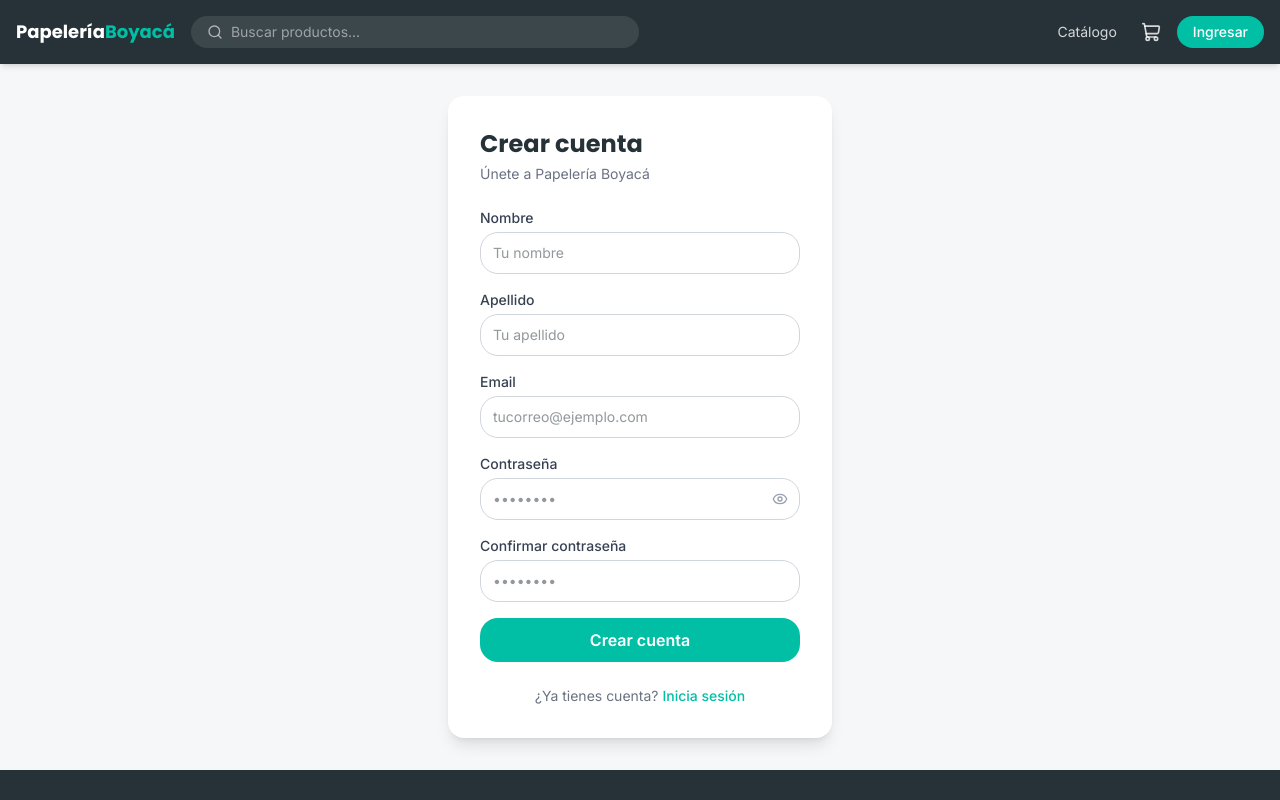
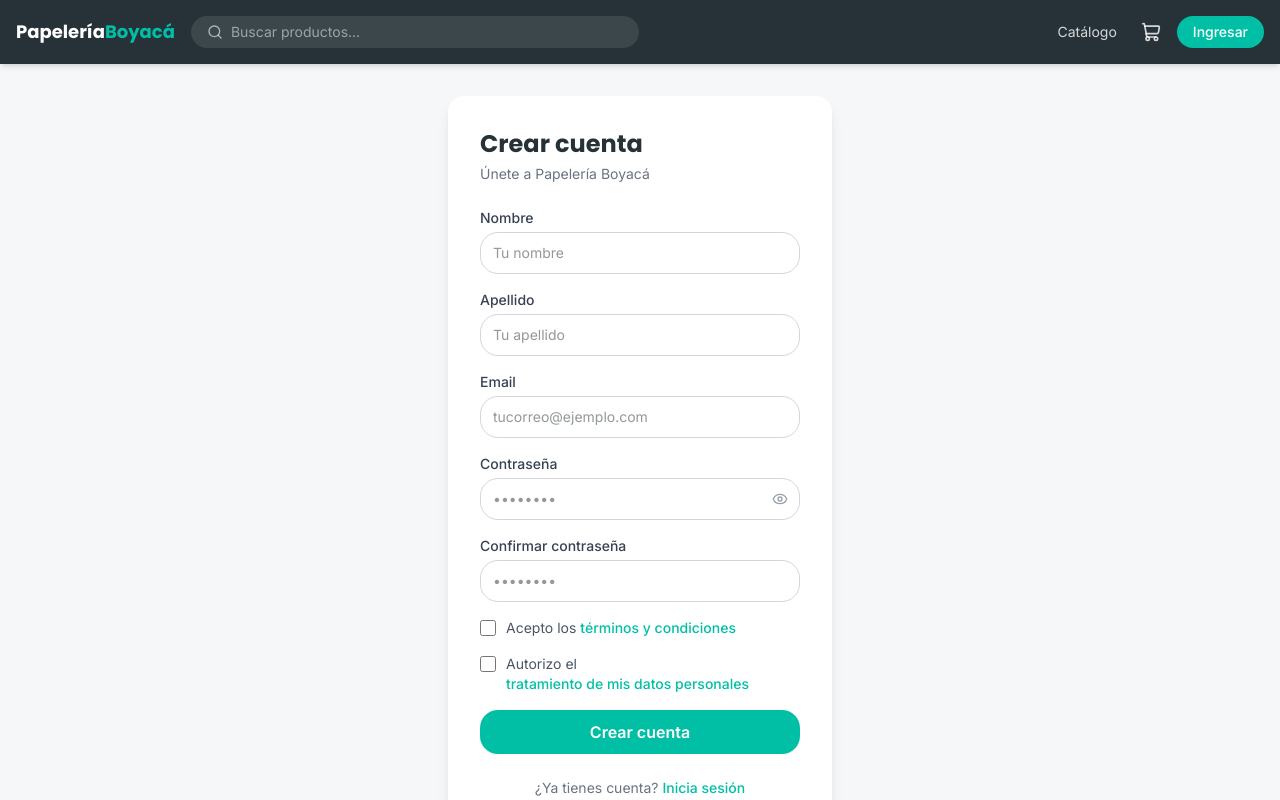
Before and after one commit to papeleriaboyaca-dev/papeleriaboyaca, a React (Vite) app in the folder frontend/: page /registro in a window 1280 px wide. Shown: the top 800 px of the page. Built offline with nearby package versions, Linux system fonts and the light colour scheme.

Commit message:
feat(auth): modal de términos, condiciones y política de datos en registro (Ley 1480 + 1581)

```diff
--- a/frontend/src/pages/auth/RegisterPage.tsx
+++ b/frontend/src/pages/auth/RegisterPage.tsx
@@ -3,11 +3,145 @@ import { authService } from "@/services/auth";
 import { useAuthStore } from "@/store/authStore";
 import { toast } from "@/store/toastStore";
 import { zodResolver } from "@hookform/resolvers/zod";
-import { Eye, EyeOff, Mail } from "lucide-react";
+import { Eye, EyeOff, Mail, X } from "lucide-react";
 import { useState } from "react";
 import { useForm } from "react-hook-form";
 import { Link, useNavigate } from "react-router-dom";
 import { z } from "zod";
+
+function DataPolicyModal({ onClose }: { onClose: () => void }) {
+  return (
+    <div className="fixed inset-0 z-50 flex items-center justify-center px-4" onClick={onClose}>
+      <div className="absolute inset-0 bg-black/40 backdrop-blur-sm" />
+      <div
+        className="relative bg-white rounded-2xl shadow-xl w-full max-w-lg max-h-[80vh] flex flex-col"
+        onClick={(e) => e.stopPropagation()}
+      >
+        <div className="flex items-center justify-between px-6 py-4 border-b border-gray-100 shrink-0">
+          <h2 className="font-poppins font-bold text-[#263238] text-lg">Política de tratamiento de datos</h2>
+          <button onClick={onClose} className="text-gray-400 hover:text-gray-600 transition">
+            <X size={20} />
+          </button>
+        </div>
+
+        <div className="overflow-y-auto px-6 py-5 text-sm text-gray-600 space-y-4 leading-relaxed">
+          <p className="text-xs text-gray-400 italic">En cumplimiento de la Ley 1581 de 2012 y el Decreto 1377 de 2013</p>
+
+          <section>
+            <h3 className="font-semibold text-[#263238] mb-1">Responsable del tratamiento</h3>
+            <p>Papelería Boyacá, con domicilio en el departamento de Boyacá, Colombia. Contacto: <span className="text-[#00bfa5]">grupocomercialatlantis@gmail.com</span> — Tel. 312 522 0832.</p>
+          </section>
+
+          <section>
+            <h3 className="font-semibold text-[#263238] mb-1">Datos que recopilamos</h3>
+            <p>Nombre completo, correo electrónico, número de teléfono, documento de identidad y dirección de envío.</p>
+          </section>
+
+          <section>
+            <h3 className="font-semibold text-[#263238] mb-1">Finalidad del tratamiento</h3>
+            <ul className="list-disc pl-4 space-y-1">
+              <li>Gestionar tu cuenta y pedidos.</li>
+              <li>Procesar pagos y coordinar envíos.</li>
+              <li>Enviarte notificaciones relacionadas con tus compras.</li>
+              <li>Cumplir obligaciones legales y tributarias.</li>
+            </ul>
+          </section>
+
+          <section>
+            <h3 className="font-semibold text-[#263238] mb-1">Transferencia de datos</h3>
+            <p>Tus datos podrán ser compartidos con operadores de pago (Wompi) y servicios de logística únicamente para ejecutar tu pedido. No vendemos ni cedemos tu información a terceros con fines comerciales.</p>
+          </section>
+
+          <section>
+            <h3 className="font-semibold text-[#263238] mb-1">Tus derechos (Habeas Data)</h3>
+            <p>Tienes derecho a conocer, actualizar, rectificar y suprimir tus datos personales. Para ejercerlos escríbenos a <span className="text-[#00bfa5]">grupocomercialatlantis@gmail.com</span>. Atenderemos tu solicitud en un plazo máximo de 15 días hábiles.</p>
+          </section>
+
+          <section>
+            <h3 className="font-semibold text-[#263238] mb-1">Conservación</h3>
+            <p>Conservamos tus datos mientras mantengas una cuenta activa o mientras sea necesario para cumplir con obligaciones legales.</p>
+          </section>
+        </div>
+
+        <div className="px-6 py-4 border-t border-gray-100 shrink-0">
+          <button
+            onClick={onClose}
+            className="w-full py-2.5 bg-[#00bfa5] hover:bg-[#00a896] text-white font-semibold rounded-xl text-sm transition"
+          >
+            Entendido
+          </button>
+        </div>
+      </div>
+    </div>
+  );
+}
+
+function TermsModal({ onClose }: { onClose: () => void }) {
+  return (
+    <div className="fixed inset-0 z-50 flex items-center justify-center px-4" onClick={onClose}>
+      <div className="absolute inset-0 bg-black/40 backdrop-blur-sm" />
+      <div
+        className="relative bg-white rounded-2xl shadow-xl w-full max-w-lg max-h-[80vh] flex flex-col"
+        onClick={(e) => e.stopPropagation()}
+      >
+        <div className="flex items-center justify-between px-6 py-4 border-b border-gray-100 shrink-0">
+          <h2 className="font-poppins font-bold text-[#263238] text-lg">Términos y condiciones</h2>
+          <button onClick={onClose} className="text-gray-400 hover:text-gray-600 transition">
+            <X size={20} />
+          </button>
+        </div>
+
+        <div className="overflow-y-auto px-6 py-5 text-sm text-gray-600 space-y-4 leading-relaxed">
+          <p className="text-xs text-gray-400 italic">Última actualización: {new Date().toLocaleDateString("es-CO", { year: "numeric", month: "long", day: "numeric" })}</p>
+
+          <section>
+            <h3 className="font-semibold text-[#263238] mb-1">1. Información general</h3>
+            <p>Papelería Boyacá es un establecimiento de comercio dedicado a la venta de útiles escolares, papelería y artículos de oficina, operado en el departamento de Boyacá, Colombia. Al registrarte y realizar compras en este sitio, aceptas los presentes términos y condiciones.</p>
+          </section>
+
+          <section>
+            <h3 className="font-semibold text-[#263238] mb-1">2. Registro y cuenta</h3>
+            <p>Para realizar compras debes crear una cuenta con información veraz y actualizada. Eres responsable de mantener la confidencialidad de tu contraseña y de todas las actividades que ocurran bajo tu cuenta.</p>
+          </section>
+
+          <section>
+            <h3 className="font-semibold text-[#263238] mb-1">3. Proceso de compra</h3>
+            <p>Al confirmar un pedido, el stock se reserva inmediatamente. El pago se procesa a través de Wompi, plataforma certificada por la Superintendencia Financiera de Colombia. Los precios incluyen IVA cuando aplique y están expresados en pesos colombianos (COP).</p>
+          </section>
+
+          <section>
+            <h3 className="font-semibold text-[#263238] mb-1">4. Envíos y entregas</h3>
+            <p>Los pedidos se despachan dentro del departamento de Boyacá. Los tiempos de entrega son estimados y pueden variar según la ubicación. Nos comunicaremos contigo para coordinar la entrega una vez confirmado el pago.</p>
+          </section>
+
+          <section>
+            <h3 className="font-semibold text-[#263238] mb-1">5. Devoluciones</h3>
+            <p>De acuerdo con la Ley 1480 de 2011 (Estatuto del Consumidor), tienes derecho a retracto dentro de los 5 días hábiles siguientes a la entrega del producto, siempre que este se encuentre en perfectas condiciones y sin uso. Para solicitar una devolución contáctanos al correo o teléfono indicados en el sitio.</p>
+          </section>
+
+          <section>
+            <h3 className="font-semibold text-[#263238] mb-1">6. Tratamiento de datos personales</h3>
+            <p>En cumplimiento de la Ley 1581 de 2012, tus datos personales (nombre, email, teléfono, dirección) serán utilizados exclusivamente para gestionar tus pedidos y comunicaciones relacionadas con la tienda. No compartimos tu información con terceros sin tu consentimiento. Puedes solicitar la consulta, corrección o supresión de tus datos escribiéndonos a <span className="text-[#00bfa5]">grupocomercialatlantis@gmail.com</span>.</p>
+          </section>
+
+          <section>
+            <h3 className="font-semibold text-[#263238] mb-1">7. Modificaciones</h3>
+            <p>Nos reservamos el derecho de actualizar estos términos en cualquier momento. Los cambios serán publicados en esta sección con la fecha de actualización.</p>
+          </section>
+        </div>
+
+        <div className="px-6 py-4 border-t border-gray-100 shrink-0">
+          <button
+            onClick={onClose}
+            className="w-full py-2.5 bg-[#00bfa5] hover:bg-[#00a896] text-white font-semibold rounded-xl text-sm transition"
+          >
+            Entendido
+          </button>
+        </div>
+      </div>
+    </div>
+  );
+}
 
 const schema = z
   .object({
@@ -16,6 +150,8 @@ const schema = z
     email: z.string().email("Email inválido"),
     password: passwordSchema,
     confirm: z.string(),
+    terms: z.boolean().refine((v) => v === true, { message: "Debes aceptar los términos para continuar" }),
+    data_policy: z.boolean().refine((v) => v === true, { message: "Debes autorizar el tratamiento de tus datos para continuar" }),
   })
   .refine((d) => d.password === d.confirm, {
     message: "Las contraseñas no coinciden",
@@ -30,6 +166,8 @@ export default function RegisterPage() {
   const [showPass, setShowPass] = useState(false);
   const [serverError, setServerError] = useState("");
   const [confirmEmail, setConfirmEmail] = useState("");
+  const [showTerms, setShowTerms] = useState(false);
+  const [showDataPolicy, setShowDataPolicy] = useState(false);
 
   const {
     register,
@@ -37,7 +175,7 @@ export default function RegisterPage() {
     formState: { errors, isSubmitting },
   } = useForm<FormData>({ resolver: zodResolver(schema) });
 
-  const onSubmit = async ({ confirm: _confirm, ...data }: FormData) => {
+  const onSubmit = async ({ confirm: _confirm, terms: _terms, data_policy: _dp, ...data }: FormData) => {
     setServerError("");
     try {
       const res = await authService.register(data);
@@ -99,6 +237,9 @@ export default function RegisterPage() {
   }
 
   return (
+    <>
+    {showTerms && <TermsModal onClose={() => setShowTerms(false)} />}
+    {showDataPolicy && <DataPolicyModal onClose={() => setShowDataPolicy(false)} />}
     <div className="min-h-[80vh] flex items-center justify-center px-4 py-8">
       <div className="w-full max-w-sm bg-white rounded-2xl shadow-lg p-8">
         <h1 className="text-2xl font-poppins font-bold text-[#263238] mb-1">
@@ -157,6 +298,52 @@ export default function RegisterPage() {
             </div>
           ))}
 
+          <div>
+            <label className="flex items-start gap-2.5 cursor-pointer">
+              <input
+                {...register("terms")}
+                type="checkbox"
+                className="mt-0.5 w-4 h-4 accent-[#00bfa5] shrink-0"
+              />
+              <span className="text-sm text-gray-600">
+                Acepto los{" "}
+                <button
+                  type="button"
+                  onClick={() => setShowTerms(true)}
+                  className="text-[#00bfa5] hover:underline font-medium"
+                >
+                  términos y condiciones
+                </button>
+              </span>
+            </label>
+            {errors.terms && (
+              <p className="text-xs text-red-500 mt-1">{errors.terms.message}</p>
+            )}
+          </div>
+
+          <div>
+            <label className="flex items-start gap-2.5 cursor-pointer">
+              <input
+                {...register("data_policy")}
+                type="checkbox"
+                className="mt-0.5 w-4 h-4 accent-[#00bfa5] shrink-0"
+              />
+              <span className="text-sm text-gray-600">
+                Autorizo el{" "}
+                <button
+                  type="button"
+                  onClick={() => setShowDataPolicy(true)}
+                  className="text-[#00bfa5] hover:underline font-medium"
+                >
+                  tratamiento de mis datos personales
+                </button>
+              </span>
+            </label>
+            {errors.data_policy && (
+              <p className="text-xs text-red-500 mt-1">{errors.data_policy.message}</p>
+            )}
+          </div>
+
           {serverError && (
             <p className="text-sm text-red-500 text-center">{serverError}</p>
           )}
@@ -181,5 +368,6 @@ export default function RegisterPage() {
         </p>
       </div>
     </div>
+    </>
   );
 }
```
